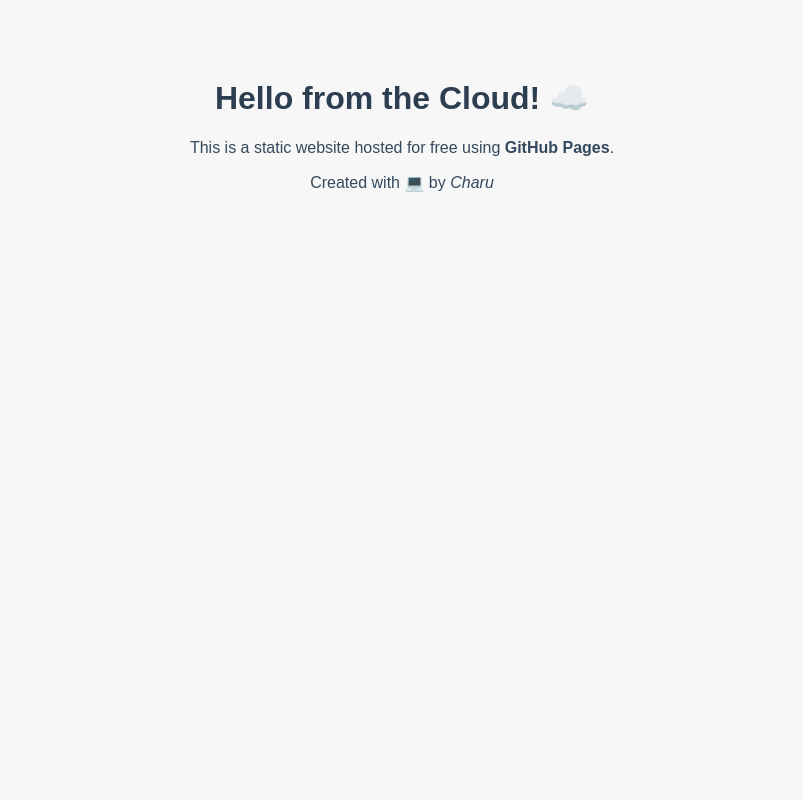
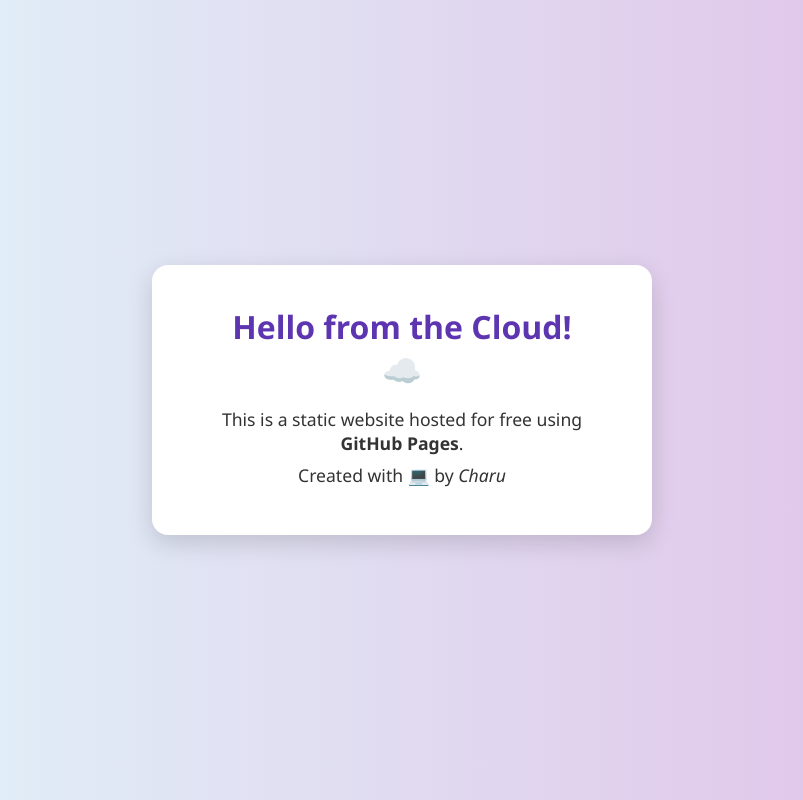
Before and after one commit to charuarun/Charanya, a plain HTML site: page index.html in a window 1280 px wide. Shown: the whole page, without its empty margins (238-1041 px from the left). Drawn offline with Linux system fonts and the light colour scheme.

Commit message:
Update styles.css

```diff
--- a/styles.css
+++ b/styles.css
@@ -1,14 +1,36 @@
-body {
-    background-color: #f7f7f7;
-    font-family: Arial, sans-serif;
+/* Reset margin and padding */
+* {
+    margin: 0;
+    padding: 0;
+    box-sizing: border-box;
+  }
+
+  body {
+    font-family: 'Segoe UI', Tahoma, Geneva, Verdana, sans-serif;
+    background: linear-gradient(to right, #e0f7fa, #e1bee7);
+    height: 100vh;
+    display: flex;
+    justify-content: center;
+    align-items: center;
+  }
+
+  .container {
+    background-color: white;
+    padding: 40px 60px;
+    border-radius: 16px;
+    box-shadow: 0 8px 24px rgba(0, 0, 0, 0.15);
     text-align: center;
-    padding: 50px;
+    max-width: 500px;
   }
 
   h1 {
-    color: #2c3e50;
+    color: #5e35b1;
+    margin-bottom: 16px;
+    font-size: 2rem;
   }
 
   p {
-    color: #34495e;
+    font-size: 1.1rem;
+    color: #333;
+    margin: 8px 0;
   }
```
